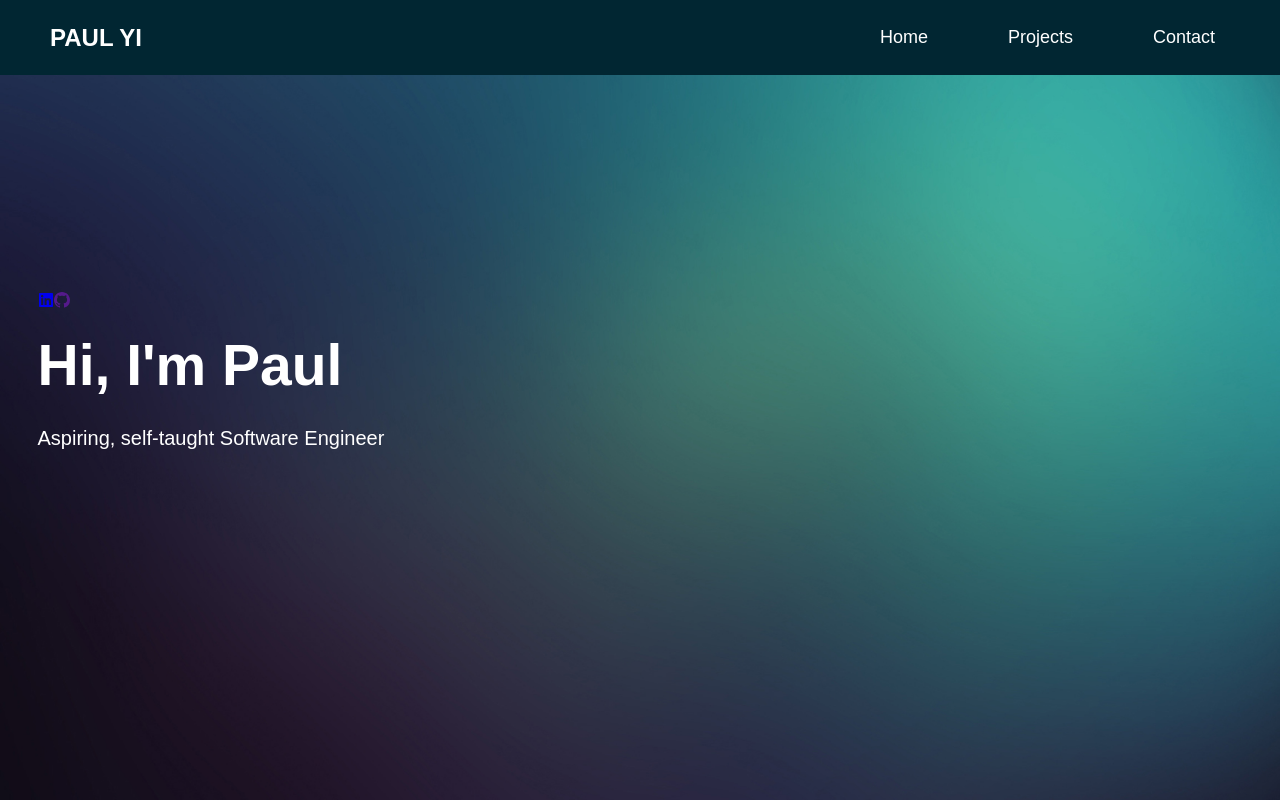
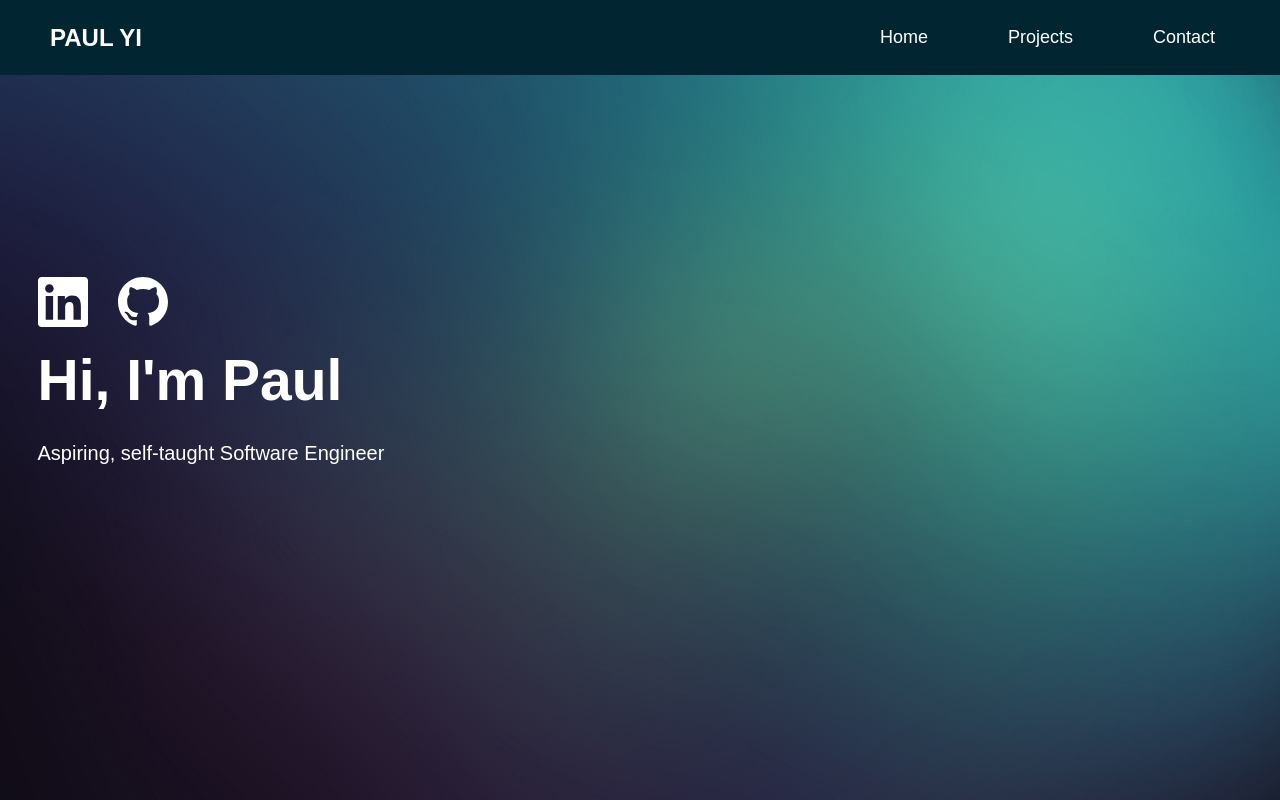
Before and after one commit to Pauljsyi/Front-end-portfolio, a React (Create React App) app: page / in a window 1280 px wide. Shown: the top 800 px of the page. Built offline with nearby package versions, Linux system fonts and the light colour scheme.

Commit message:
changed Link to li

```diff
--- a/src/components/About.js
+++ b/src/components/About.js
@@ -13,12 +13,12 @@ const About = () => {
             <div className="headerContent">
               <div className="headerSection">
                 <ul className="header-ul">
-                  <Link to="www.linkedin.com/in/pauljsyi">
+                  <li>
                     <FaLinkedin href="#contactAnchor"/>
-                  </Link>
-                  <Link>
+                  </li>
+                  <li>
                     <GoMarkGithub href="https://github.com/Pauljsyi"/>
-                  </Link>
+                  </li>
                 </ul>
                 <h1>Hi, I'm Paul</h1>
                 <p>Aspiring, self-taught Software Engineer</p>
```
